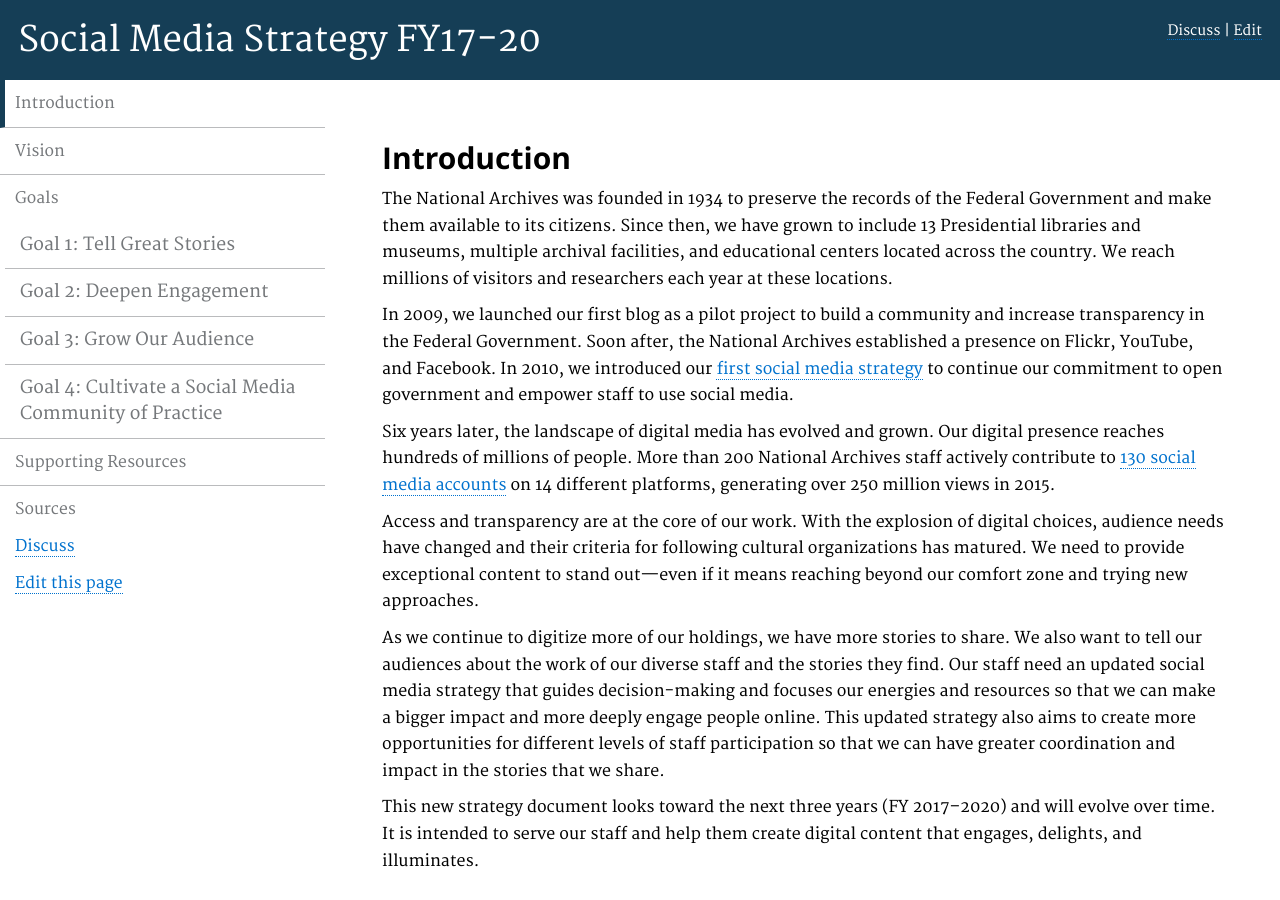
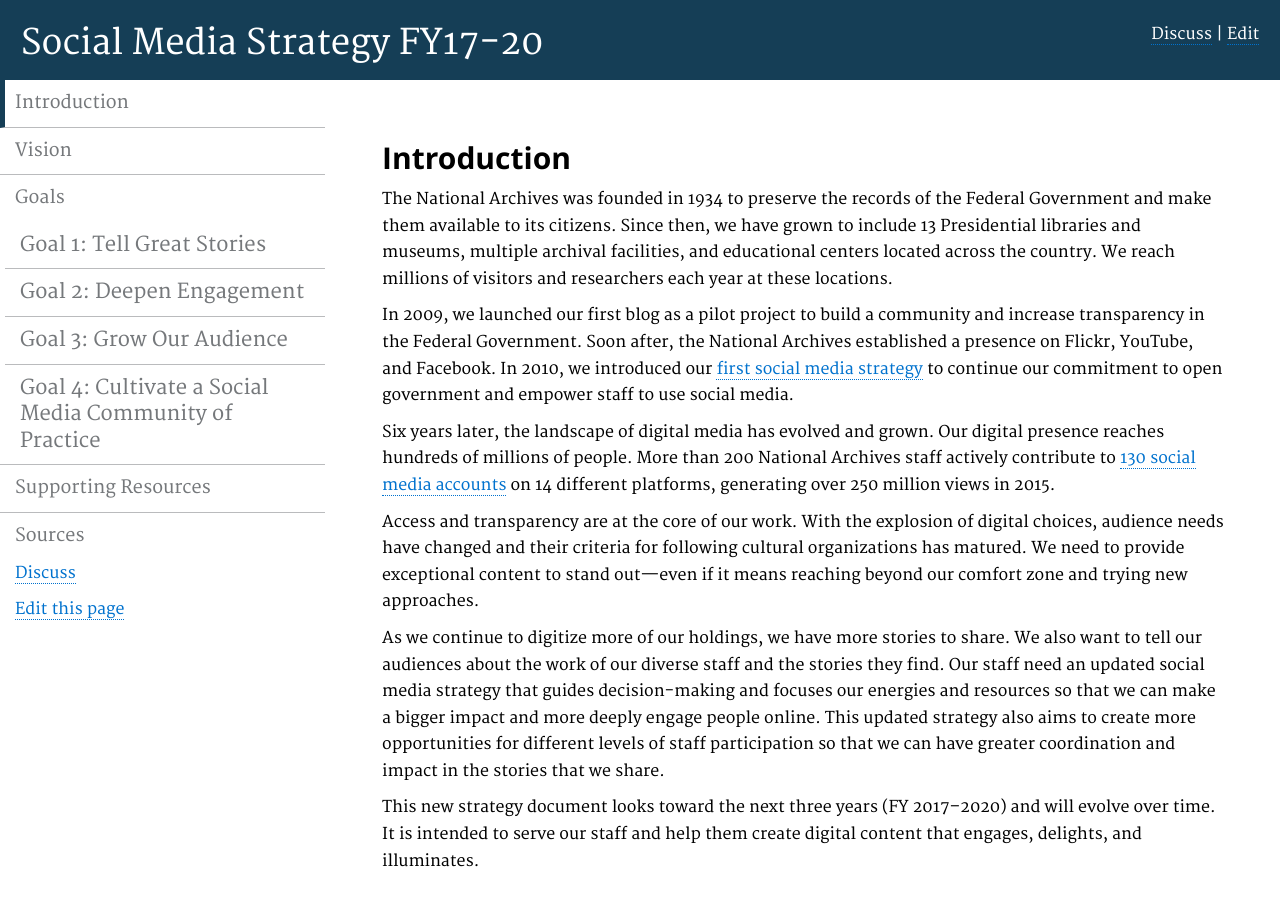
Before and after one commit to usnationalarchives/social-media-strategy, a Jekyll site: the page built from pages/index.md, in a window 1280 px wide. Built offline with Jekyll 4.4.1, drawn with Linux system fonts in a browser that asks for light colours.

Commit message:
css update

```diff
--- a/assets/css/nara.css
+++ b/assets/css/nara.css
@@ -1,13 +1,15 @@
 body{
   color:black;
 }
-.main-content{
-  font-size:12pt;
+.mycontainer{
+  font-size:initial;
 }
 
 .h1, .h2, .h3, .h4, .h5, .h6, h1, h2, h3, h4, h5, h6{
   font-weight:bold;
 }
+/*
 aside p{
   font-size: 15.75px;
 }
+*/
```
